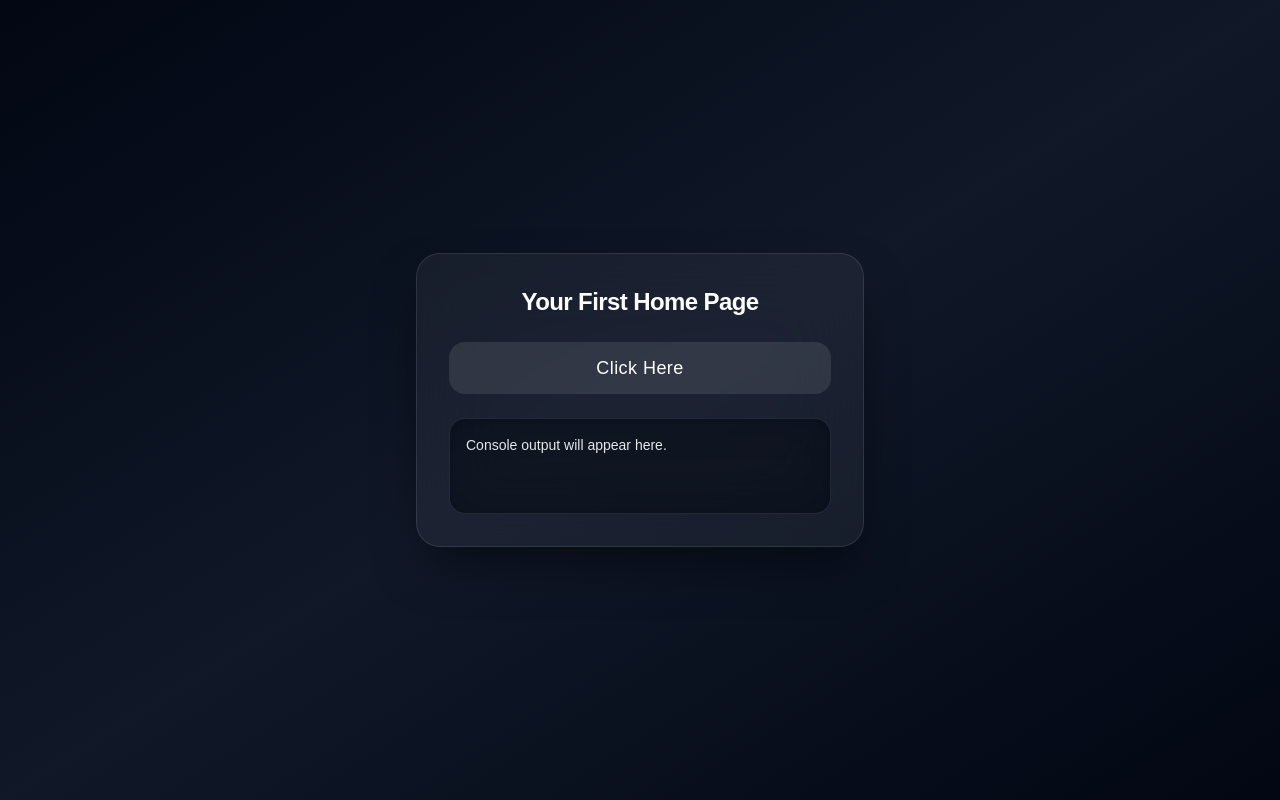
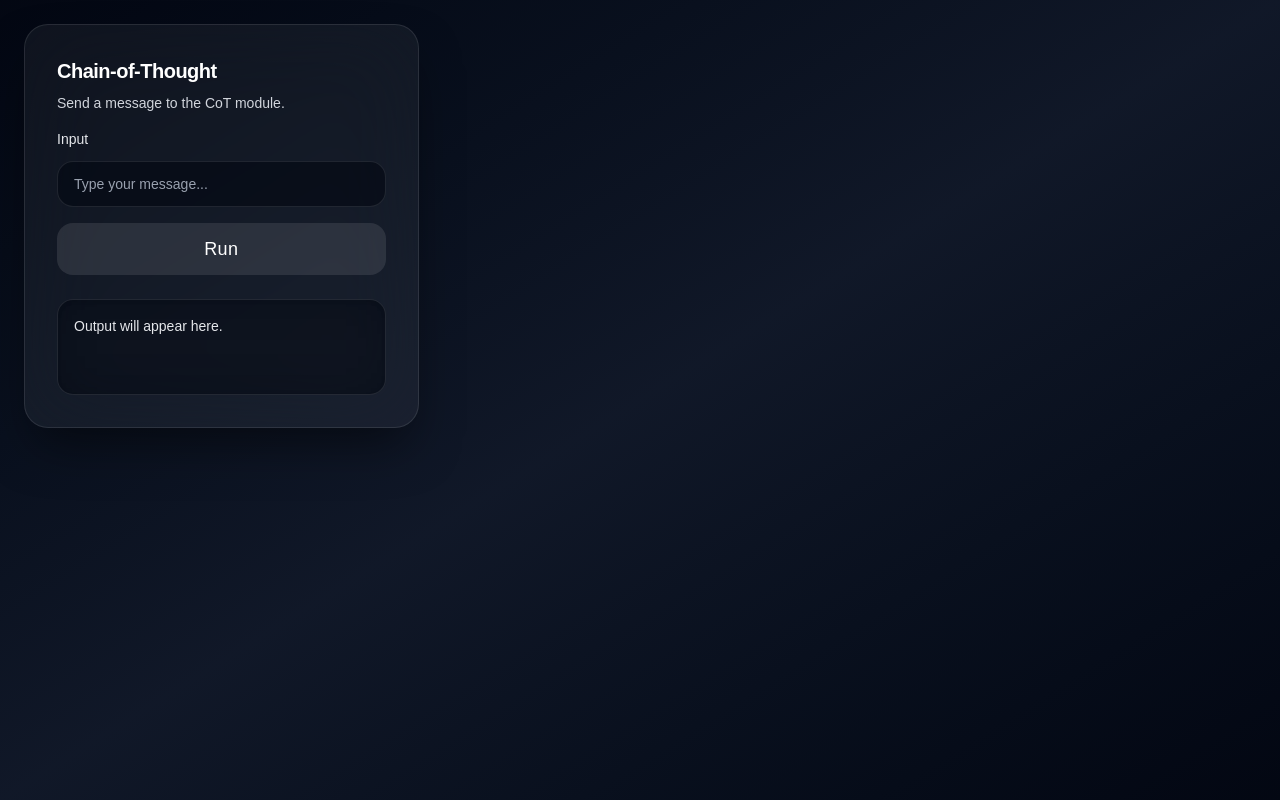
Before and after one commit to shartma2/TTP_v2, a Next.js app in the folder frontend/: page / in a window 1280 px wide. Built offline with nearby package versions, Linux system fonts and the light colour scheme.

Commit message:
feat: adds a module card for the cot module. Inside the module card is a text input field for the process description. The module automaticly polls the job status

```diff
--- a/frontend/app/page.tsx
+++ b/frontend/app/page.tsx
@@ -1,11 +1,28 @@
 "use client";
 
-import { useState } from "react";
+import { useEffect, useRef, useState } from "react";
 
-export default function Home() {
+type ModuleCardProps = {
+  title: string;
+  module: string;
+  description?: string;
+};
+
+function ModuleCard({ title, module, description }: ModuleCardProps) {
+  const [message, setMessage] = useState<string>("");
   const [output, setOutput] = useState<string>("");
+  const [loading, setLoading] = useState<boolean>(false);
+  const [jobId, setJobId] = useState<string | null>(null);
+  const pollTimeout = useRef<ReturnType<typeof setTimeout> | null>(null);
 
-  const handleClick = async (module: string, payload?: Record<string, any>) => {
+  const runModule = async () => {
+    if (loading) return;
+    // reset previous state
+    setOutput("");
+    setJobId(null);
+
+    try {
+      setLoading(true);
       const response = await fetch("http://localhost:8000/jobs", {
         method: "POST",
         headers: {
@@ -13,33 +30,121 @@ export default function Home() {
         },
         body: JSON.stringify({
           module,
-      payload,
+          payload: { message },
         }),
       });
-    const data = await response.json();
-    setOutput(JSON.stringify(data, null, 2));
+
+      const created = await response.json();
+      const jid = created?.jobId as string | undefined;
+      if (!jid) {
+        throw new Error("Job ID not returned");
+      }
+      setJobId(jid);
+      setOutput("Job queued. Waiting for result...");
+
+      const poll = async () => {
+        try {
+          const res = await fetch(`http://localhost:8000/jobs/${jid}`);
+          const job = await res.json();
+          const status = job?.status as string | undefined;
+
+          if (status === "done") {
+            setOutput(JSON.stringify(job.result, null, 2));
+            setLoading(false);
+            return;
+          }
+
+          if (status === "failed") {
+            setOutput(`Job failed: ${job?.error ?? "Unknown error"}`);
+            setLoading(false);
+            return;
+          }
+
+          // still running or queued, continue polling
+          pollTimeout.current = setTimeout(poll, 1000);
+        } catch (e) {
+          // transient error; back off slightly and continue
+          pollTimeout.current = setTimeout(poll, 1500);
+        }
       };
 
+      // start polling
+      await poll();
+    } catch (err) {
+      setOutput("Failed to create or poll job.");
+      setLoading(false);
+    }
+  };
+
+  useEffect(() => {
+    return () => {
+      if (pollTimeout.current) {
+        clearTimeout(pollTimeout.current as unknown as number);
+        pollTimeout.current = null;
+      }
+    };
+  }, []);
+
   return (
-    <main className="flex min-h-screen items-center justify-center bg-gradient-to-br from-gray-950 via-gray-900 to-gray-950 p-6">
     <section className="w-full max-w-md rounded-3xl border border-white/10 bg-white/5 p-8 text-white shadow-2xl shadow-black/50 backdrop-blur-2xl">
-        <h1 className="mb-6 text-center text-2xl font-semibold tracking-tight">
-          Your First Home Page
-        </h1>
+      <h2 className="mb-2 text-xl font-semibold tracking-tight">{title}</h2>
+      {description && (
+        <p className="mb-4 text-sm text-gray-300">{description}</p>
+      )}
+      <label className="mb-3 block text-sm font-medium text-gray-200" htmlFor={`${module}-input`}>
+        Input
+      </label>
+      <input
+        id={`${module}-input`}
+        type="text"
+        value={message}
+        onChange={(e) => setMessage(e.target.value)}
+        placeholder="Type your message..."
+        className="mb-4 w-full rounded-2xl border border-white/10 bg-gray-950/60 px-4 py-3 text-sm text-gray-100 outline-none placeholder:text-gray-400 focus:border-purple-400"
+      />
       <button
         type="button"
-          onClick={() => handleClick("cot", { message: "This is a test message. Just tell me u received the message and the instructions." })}
-          className="w-full rounded-2xl bg-white/10 px-6 py-3 text-lg font-medium tracking-wide transition hover:bg-white/20 focus:outline-none focus-visible:ring-2 focus-visible:ring-purple-400 focus-visible:ring-offset-2 focus-visible:ring-offset-gray-950"
+        onClick={runModule}
+        disabled={loading}
+        className="w-full rounded-2xl bg-white/10 px-6 py-3 text-lg font-medium tracking-wide transition hover:bg-white/20 focus:outline-none focus-visible:ring-2 focus-visible:ring-purple-400 focus-visible:ring-offset-2 focus-visible:ring-offset-gray-950 disabled:opacity-60"
       >
-          Click Here
+        {loading ? "Running..." : "Run"}
       </button>
+      {loading && jobId && (
+        <p className="mt-3 text-xs text-gray-400">Job ID: {jobId}</p>
+      )}
       <div
         className="mt-6 min-h-[6rem] w-full rounded-2xl border border-white/10 bg-gray-950/60 p-4 text-sm text-gray-200 shadow-inner backdrop-blur-xl"
         aria-live="polite"
       >
-          {output || "Console output will appear here."}
+        {output || "Output will appear here."}
       </div>
     </section>
+  );
+}
+
+export default function Home() {
+  const modules = [
+    {
+      title: "Chain-of-Thought",
+      module: "cot",
+      description: "Send a message to the CoT module.",
+    },
+    // Add more modules here as needed
+  ];
+
+  return (
+    <main className="min-h-screen bg-gradient-to-br from-gray-950 via-gray-900 to-gray-950 p-6">
+      <div className="grid grid-cols-1 gap-6 sm:grid-cols-2 lg:grid-cols-3">
+        {modules.map((m) => (
+          <ModuleCard
+            key={m.module}
+            title={m.title}
+            module={m.module}
+            description={m.description}
+          />
+        ))}
+      </div>
     </main>
   );
 }
```
Lines whose indentation alone changed are shown as unchanged.
